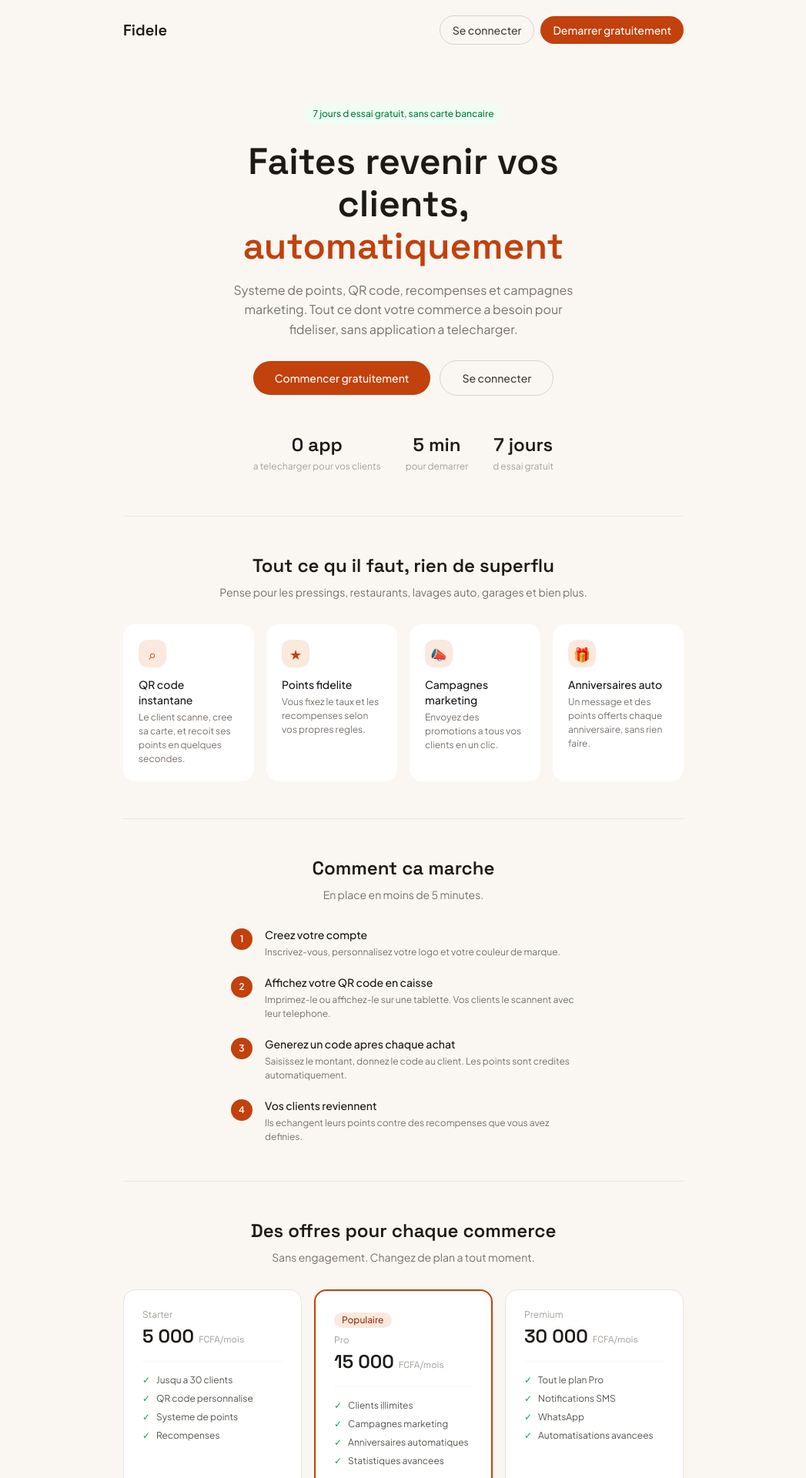
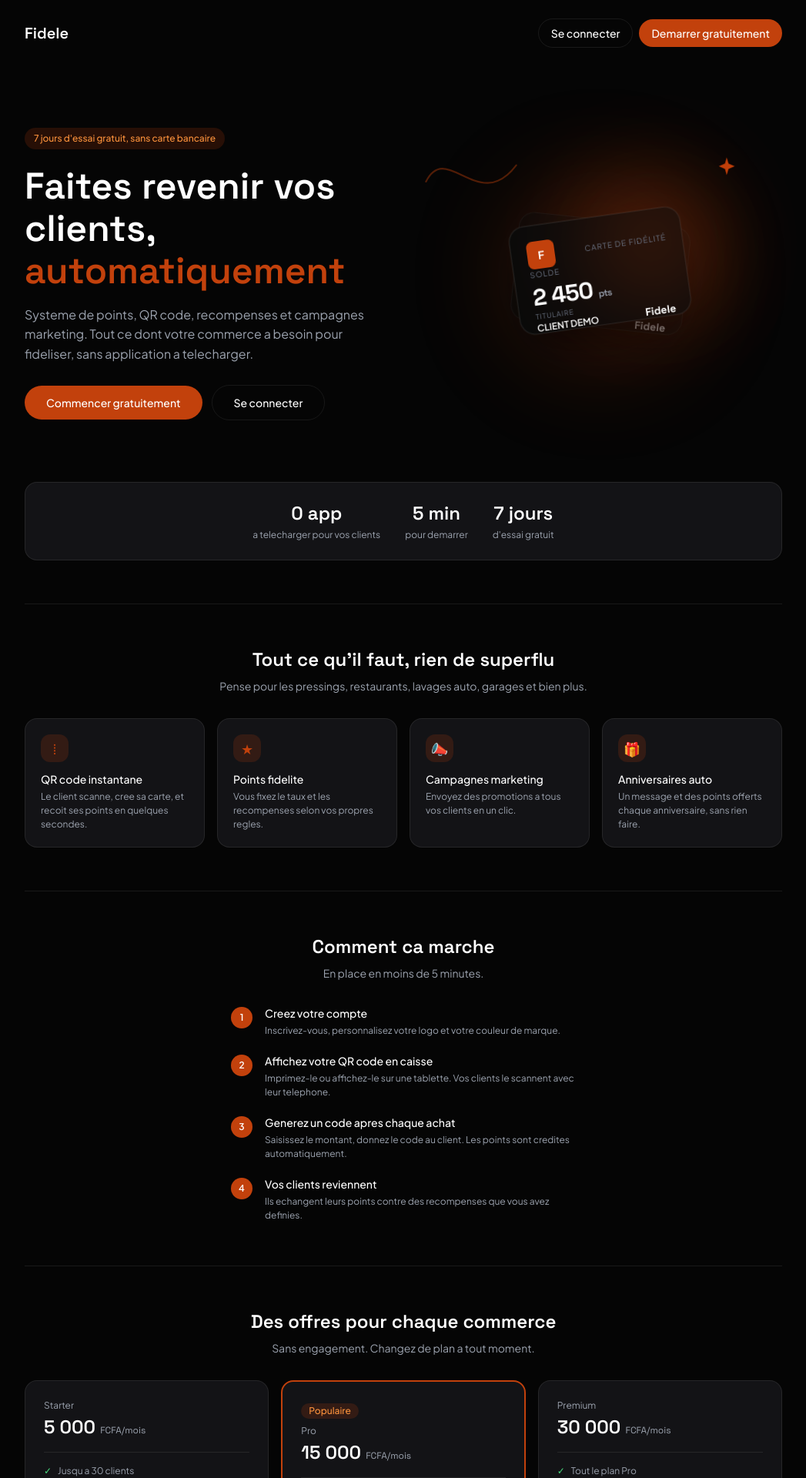
Before and after one commit to zato-nisrine/loyalty-dashboard, a Next.js app: page / in a window 1280 px wide. Shown: the top 1920 px of the page at 77% size, without its empty margins (116-1163 px from the left). Built offline with nearby package versions, Linux system fonts and the light colour scheme.

Commit message:
feat: refonte page d'accueil publique - theme sombre permanent, hero avec carte de fidelite flottante animee

```diff
--- a/app/globals.css
+++ b/app/globals.css
@@ -51,3 +51,47 @@ select {
   background-color: var(--surface);
   color: var(--foreground);
 }
+
+/* Animations - page d'accueil publique */
+@keyframes hero-card-float {
+  0%, 100% { transform: rotate(-8deg) translateY(0); }
+  50% { transform: rotate(-8deg) translateY(-14px); }
+}
+.hero-card-float {
+  animation: hero-card-float 5s ease-in-out infinite;
+}
+
+@keyframes hero-card-float-2 {
+  0%, 100% { transform: rotate(6deg) translateY(0); }
+  50% { transform: rotate(6deg) translateY(-10px); }
+}
+.hero-card-float-2 {
+  animation: hero-card-float-2 6s ease-in-out infinite;
+  animation-delay: 0.4s;
+}
+
+@keyframes sparkle-pulse {
+  0%, 100% { opacity: 0.35; transform: scale(0.9); }
+  50% { opacity: 1; transform: scale(1.15); }
+}
+.sparkle-pulse {
+  animation: sparkle-pulse 2.4s ease-in-out infinite;
+}
+
+@keyframes path-draw {
+  from { stroke-dashoffset: 500; }
+  to { stroke-dashoffset: 0; }
+}
+.path-draw {
+  stroke-dasharray: 500;
+  animation: path-draw 2.5s ease-out forwards;
+}
+
+@keyframes fade-in-up {
+  from { opacity: 0; transform: translateY(16px); }
+  to { opacity: 1; transform: translateY(0); }
+}
+.fade-in-up {
+  animation: fade-in-up 0.7s ease-out forwards;
+  opacity: 0;
+}
--- a/app/page.tsx
+++ b/app/page.tsx
@@ -1,99 +1,219 @@
 import Link from 'next/link'
+
+const DARK = {
+  bg: '#050505',
+  surface: '#131316',
+  surfaceMuted: '#1C1C21',
+  border: 'rgba(255, 255, 255, 0.08)',
+  text: '#F5F5F4',
+  textMuted: '#9CA3AF',
+  accent: '#C2410C',
+  accentLight: 'rgba(194, 65, 12, 0.18)',
+}
+
+function HeroCard({ variant }: { variant: 'front' | 'back' }) {
+  const isFront = variant === 'front'
+  return (
+    <div
+      className={isFront ? 'hero-card-float' : 'hero-card-float-2'}
+      style={{
+        position: 'absolute',
+        inset: 0,
+        borderRadius: 20,
+        background: '#0a0a0a',
+        border: '1px solid rgba(255,255,255,0.08)',
+        padding: 20,
+        boxShadow: isFront
+          ? '0 30px 60px -15px rgba(0,0,0,0.6), 0 0 0 1px rgba(255,255,255,0.05)'
+          : '0 20px 40px -10px rgba(0,0,0,0.5)',
+        zIndex: isFront ? 2 : 1,
+        opacity: isFront ? 1 : 0.55,
+      }}
+    >
+      <div
+        className="absolute -right-10 -top-10 h-40 w-40 rounded-full opacity-30 blur-3xl"
+        style={{ background: DARK.accent }}
+      />
+      <div className="relative z-10 flex h-full flex-col justify-between">
+        <div className="flex items-center justify-between">
+          <div
+            className="flex h-9 w-9 items-center justify-center rounded-lg text-sm font-bold text-white"
+            style={{ backgroundColor: DARK.accent }}
+          >
+            F
+          </div>
+          <p className="text-[10px] uppercase tracking-widest text-gray-500">Carte de fidélité</p>
+        </div>
+        <div>
+          <p className="text-[10px] uppercase tracking-widest text-gray-500 mb-1">Solde</p>
+          <p className="font-[family-name:var(--font-display)] text-3xl font-bold text-white tracking-tight">
+            2 450 <span className="text-xs font-semibold text-gray-400">pts</span>
+          </p>
+        </div>
+        <div className="flex items-end justify-between">
+          <div>
+            <p className="text-[9px] uppercase tracking-widest text-gray-500">Titulaire</p>
+            <p className="text-xs font-semibold text-white">CLIENT DEMO</p>
+          </div>
+          <p className="font-[family-name:var(--font-display)] text-sm font-bold text-white">Fidele</p>
+        </div>
+      </div>
+    </div>
+  )
+}
 
 export default function Home() {
   return (
-    <div className="min-h-screen bg-[#FAF7F2]">
-      <div className="mx-auto max-w-3xl px-5">
+    <div style={{ background: DARK.bg, color: DARK.text, minHeight: '100vh' }}>
+      <div className="mx-auto max-w-5xl px-5">
 
-        <nav className="flex items-center justify-between py-5">
-          <p className="font-[family-name:var(--font-display)] text-xl font-semibold text-stone-900">Fidele</p>
+        <nav className="flex items-center justify-between py-6">
+          <p className="font-[family-name:var(--font-display)] text-xl font-semibold text-white">Fidele</p>
           <div className="flex items-center gap-2">
-            <Link href="/login" className="rounded-full border border-stone-300 px-4 py-2 text-sm font-medium text-stone-700">
+            <Link
+              href="/login"
+              className="rounded-full border px-4 py-2 text-sm font-medium text-white"
+              style={{ borderColor: DARK.border }}
+            >
               Se connecter
             </Link>
-            <Link href="/register" className="rounded-full bg-[#C2410C] px-4 py-2 text-sm font-medium text-white">
+            <Link
+              href="/register"
+              className="rounded-full px-4 py-2 text-sm font-medium text-white"
+              style={{ backgroundColor: DARK.accent }}
+            >
               Demarrer gratuitement
             </Link>
           </div>
         </nav>
 
-        <section className="py-14 text-center">
-          <div className="mb-5 inline-flex items-center gap-1.5 rounded-full bg-green-50 px-3 py-1.5 text-xs font-medium text-green-700">
-            7 jours d essai gratuit, sans carte bancaire
+        <section className="relative grid gap-10 py-14 lg:grid-cols-2 lg:items-center lg:py-20">
+          <div className="relative z-10">
+            <div
+              className="mb-5 inline-flex items-center gap-1.5 rounded-full px-3 py-1.5 text-xs font-medium"
+              style={{ backgroundColor: DARK.accentLight, color: '#FB923C' }}
+            >
+              7 jours d'essai gratuit, sans carte bancaire
             </div>
-          <h1 className="mx-auto max-w-xl font-[family-name:var(--font-display)] text-4xl font-semibold text-stone-900 sm:text-5xl" style={{lineHeight: '1.15'}}>
-            Faites revenir vos clients, <span style={{color: '#C2410C'}}>automatiquement</span>
+            <h1
+              className="font-[family-name:var(--font-display)] text-4xl font-semibold text-white sm:text-5xl"
+              style={{ lineHeight: '1.15' }}
+            >
+              Faites revenir vos clients, <span style={{ color: DARK.accent }}>automatiquement</span>
             </h1>
-          <p className="mx-auto mt-4 max-w-md text-sm text-stone-500 sm:text-base" style={{lineHeight: '1.6'}}>
-            Systeme de points, QR code, recompenses et campagnes marketing. Tout ce dont votre commerce a besoin pour fideliser, sans application a telecharger.
+            <p className="mt-4 max-w-md text-sm sm:text-base" style={{ color: DARK.textMuted, lineHeight: '1.6' }}>
+              Systeme de points, QR code, recompenses et campagnes marketing. Tout ce dont votre commerce a besoin
+              pour fideliser, sans application a telecharger.
             </p>
-          <div className="mt-7 flex flex-wrap items-center justify-center gap-3">
-            <Link href="/register" className="rounded-full bg-[#C2410C] px-7 py-3 text-sm font-medium text-white">
+            <div className="mt-7 flex flex-wrap items-center gap-3">
+              <Link
+                href="/register"
+                className="rounded-full px-7 py-3 text-sm font-medium text-white"
+                style={{ backgroundColor: DARK.accent }}
+              >
                 Commencer gratuitement
               </Link>
-            <Link href="/login" className="rounded-full border border-stone-300 px-7 py-3 text-sm font-medium text-stone-700">
+              <Link
+                href="/login"
+                className="rounded-full border px-7 py-3 text-sm font-medium text-white"
+                style={{ borderColor: DARK.border }}
+              >
                 Se connecter
               </Link>
             </div>
+          </div>
 
-          <div className="mt-12 flex flex-wrap justify-center gap-8">
-            <div className="text-center">
-              <p className="font-[family-name:var(--font-display)] text-2xl font-semibold text-stone-900">0 app</p>
-              <p className="mt-1 text-xs text-stone-400">a telecharger pour vos clients</p>
-            </div>
-            <div className="text-center">
-              <p className="font-[family-name:var(--font-display)] text-2xl font-semibold text-stone-900">5 min</p>
-              <p className="mt-1 text-xs text-stone-400">pour demarrer</p>
-            </div>
-            <div className="text-center">
-              <p className="font-[family-name:var(--font-display)] text-2xl font-semibold text-stone-900">7 jours</p>
-              <p className="mt-1 text-xs text-stone-400">d essai gratuit</p>
+          <div className="relative mx-auto h-72 w-full max-w-sm lg:h-80">
+            <svg
+              className="pointer-events-none absolute -left-10 -top-6 h-32 w-32 opacity-40"
+              viewBox="0 0 120 120"
+              fill="none"
+            >
+              <path
+                className="path-draw"
+                d="M5 60 C 30 10, 70 100, 115 40"
+                stroke={DARK.accent}
+                strokeWidth="2"
+                strokeLinecap="round"
+              />
+            </svg>
+            <svg
+              className="sparkle-pulse pointer-events-none absolute right-4 top-2 h-6 w-6"
+              viewBox="0 0 24 24"
+              fill={DARK.accent}
+            >
+              <path d="M12 2 14 9 21 12 14 15 12 22 10 15 3 12 10 9Z" />
+            </svg>
+            <div
+              className="absolute left-1/2 top-1/2 h-64 w-64 -translate-x-1/2 -translate-y-1/2 rounded-full opacity-20 blur-3xl"
+              style={{ background: DARK.accent }}
+            />
+            <div className="absolute left-1/2 top-1/2 aspect-[1.586/1] w-56 -translate-x-1/2 -translate-y-1/2">
+              <HeroCard variant="back" />
+              <HeroCard variant="front" />
             </div>
           </div>
         </section>
 
-        <hr className="border-stone-200" />
+        <div
+          className="mb-14 flex flex-wrap justify-center gap-8 rounded-2xl px-8 py-6"
+          style={{ backgroundColor: DARK.surface, border: `1px solid ${DARK.border}` }}
+        >
+          <div className="text-center">
+            <p className="font-[family-name:var(--font-display)] text-2xl font-semibold text-white">0 app</p>
+            <p className="mt-1 text-xs" style={{ color: DARK.textMuted }}>a telecharger pour vos clients</p>
+          </div>
+          <div className="text-center">
+            <p className="font-[family-name:var(--font-display)] text-2xl font-semibold text-white">5 min</p>
+            <p className="mt-1 text-xs" style={{ color: DARK.textMuted }}>pour demarrer</p>
+          </div>
+          <div className="text-center">
+            <p className="font-[family-name:var(--font-display)] text-2xl font-semibold text-white">7 jours</p>
+            <p className="mt-1 text-xs" style={{ color: DARK.textMuted }}>d'essai gratuit</p>
+          </div>
+        </div>
 
-        <section className="py-12">
-          <h2 className="text-center font-[family-name:var(--font-display)] text-2xl font-semibold text-stone-900">Tout ce qu il faut, rien de superflu</h2>
-          <p className="mt-2 text-center text-sm text-stone-500">Pense pour les pressings, restaurants, lavages auto, garages et bien plus.</p>
+        <hr style={{ borderColor: DARK.border }} />
+
+        <section className="py-14">
+          <h2 className="text-center font-[family-name:var(--font-display)] text-2xl font-semibold text-white">
+            Tout ce qu'il faut, rien de superflu
+          </h2>
+          <p className="mt-2 text-center text-sm" style={{ color: DARK.textMuted }}>
+            Pense pour les pressings, restaurants, lavages auto, garages et bien plus.
+          </p>
           <div className="mt-8 grid grid-cols-2 gap-4 sm:grid-cols-4">
-            <div className="rounded-2xl bg-white p-5">
-              <div className="mb-3 flex h-9 w-9 items-center justify-center rounded-xl bg-[#FBE9DD]">
-                <span style={{color: '#C2410C', fontSize: '18px'}}>&#8981;</span>
+            {[
+              { icon: '\u2999', title: 'QR code instantane', desc: 'Le client scanne, cree sa carte, et recoit ses points en quelques secondes.' },
+              { icon: '\u2605', title: 'Points fidelite', desc: 'Vous fixez le taux et les recompenses selon vos propres regles.' },
+              { icon: '\uD83D\uDCE3', title: 'Campagnes marketing', desc: 'Envoyez des promotions a tous vos clients en un clic.' },
+              { icon: '\uD83C\uDF81', title: 'Anniversaires auto', desc: 'Un message et des points offerts chaque anniversaire, sans rien faire.' },
+            ].map((f) => (
+              <div
+                key={f.title}
+                className="rounded-2xl p-5"
+                style={{ backgroundColor: DARK.surface, border: `1px solid ${DARK.border}` }}
+              >
+                <div
+                  className="mb-3 flex h-9 w-9 items-center justify-center rounded-xl"
+                  style={{ backgroundColor: DARK.accentLight }}
+                >
+                  <span style={{ color: DARK.accent, fontSize: '18px' }}>{f.icon}</span>
                 </div>
-              <p className="text-sm font-medium text-stone-900">QR code instantane</p>
-              <p className="mt-1 text-xs text-stone-500" style={{lineHeight: '1.5'}}>Le client scanne, cree sa carte, et recoit ses points en quelques secondes.</p>
+                <p className="text-sm font-medium text-white">{f.title}</p>
+                <p className="mt-1 text-xs" style={{ color: DARK.textMuted, lineHeight: '1.5' }}>{f.desc}</p>
               </div>
-            <div className="rounded-2xl bg-white p-5">
-              <div className="mb-3 flex h-9 w-9 items-center justify-center rounded-xl bg-[#FBE9DD]">
-                <span style={{color: '#C2410C', fontSize: '18px'}}>&#9733;</span>
-              </div>
-              <p className="text-sm font-medium text-stone-900">Points fidelite</p>
-              <p className="mt-1 text-xs text-stone-500" style={{lineHeight: '1.5'}}>Vous fixez le taux et les recompenses selon vos propres regles.</p>
-            </div>
-            <div className="rounded-2xl bg-white p-5">
-              <div className="mb-3 flex h-9 w-9 items-center justify-center rounded-xl bg-[#FBE9DD]">
-                <span style={{color: '#C2410C', fontSize: '18px'}}>&#128227;</span>
-              </div>
-              <p className="text-sm font-medium text-stone-900">Campagnes marketing</p>
-              <p className="mt-1 text-xs text-stone-500" style={{lineHeight: '1.5'}}>Envoyez des promotions a tous vos clients en un clic.</p>
-            </div>
-            <div className="rounded-2xl bg-white p-5">
-              <div className="mb-3 flex h-9 w-9 items-center justify-center rounded-xl bg-[#FBE9DD]">
-                <span style={{color: '#C2410C', fontSize: '18px'}}>&#127873;</span>
-              </div>
-              <p className="text-sm font-medium text-stone-900">Anniversaires auto</p>
-              <p className="mt-1 text-xs text-stone-500" style={{lineHeight: '1.5'}}>Un message et des points offerts chaque anniversaire, sans rien faire.</p>
-            </div>
+            ))}
           </div>
         </section>
 
-        <hr className="border-stone-200" />
+        <hr style={{ borderColor: DARK.border }} />
 
-        <section className="py-12">
-          <h2 className="text-center font-[family-name:var(--font-display)] text-2xl font-semibold text-stone-900">Comment ca marche</h2>
-          <p className="mt-2 text-center text-sm text-stone-500">En place en moins de 5 minutes.</p>
+        <section className="py-14">
+          <h2 className="text-center font-[family-name:var(--font-display)] text-2xl font-semibold text-white">
+            Comment ca marche
+          </h2>
+          <p className="mt-2 text-center text-sm" style={{ color: DARK.textMuted }}>En place en moins de 5 minutes.</p>
           <div className="mx-auto mt-8 max-w-md space-y-5">
             {[
               { n: '1', t: 'Creez votre compte', d: 'Inscrivez-vous, personnalisez votre logo et votre couleur de marque.' },
@@ -102,69 +222,106 @@ export default function Home() {
               { n: '4', t: 'Vos clients reviennent', d: 'Ils echangent leurs points contre des recompenses que vous avez definies.' },
             ].map((step) => (
               <div key={step.n} className="flex items-start gap-4">
-                <div className="flex h-7 w-7 flex-shrink-0 items-center justify-center rounded-full text-xs font-semibold text-white" style={{backgroundColor: '#C2410C', marginTop: '2px'}}>
+                <div
+                  className="flex h-7 w-7 flex-shrink-0 items-center justify-center rounded-full text-xs font-semibold text-white"
+                  style={{ backgroundColor: DARK.accent, marginTop: '2px' }}
+                >
                   {step.n}
                 </div>
                 <div>
-                  <p className="text-sm font-medium text-stone-900">{step.t}</p>
-                  <p className="mt-1 text-xs text-stone-500" style={{lineHeight: '1.5'}}>{step.d}</p>
+                  <p className="text-sm font-medium text-white">{step.t}</p>
+                  <p className="mt-1 text-xs" style={{ color: DARK.textMuted, lineHeight: '1.5' }}>{step.d}</p>
                 </div>
               </div>
             ))}
           </div>
         </section>
 
-        <hr className="border-stone-200" />
+        <hr style={{ borderColor: DARK.border }} />
 
-        <section className="py-12">
-          <h2 className="text-center font-[family-name:var(--font-display)] text-2xl font-semibold text-stone-900">Des offres pour chaque commerce</h2>
-          <p className="mt-2 text-center text-sm text-stone-500">Sans engagement. Changez de plan a tout moment.</p>
+        <section className="py-14">
+          <h2 className="text-center font-[family-name:var(--font-display)] text-2xl font-semibold text-white">
+            Des offres pour chaque commerce
+          </h2>
+          <p className="mt-2 text-center text-sm" style={{ color: DARK.textMuted }}>
+            Sans engagement. Changez de plan a tout moment.
+          </p>
           <div className="mt-8 grid grid-cols-1 gap-4 sm:grid-cols-3">
-            <div className="rounded-2xl border border-stone-200 bg-white p-6">
-              <p className="text-xs text-stone-400">Starter</p>
-              <p className="mt-1 font-[family-name:var(--font-display)] text-2xl font-semibold text-stone-900">5 000 <span className="text-xs font-normal text-stone-400">FCFA/mois</span></p>
-              <hr className="my-4 border-stone-100" />
+            <div className="rounded-2xl p-6" style={{ backgroundColor: DARK.surface, border: `1px solid ${DARK.border}` }}>
+              <p className="text-xs" style={{ color: DARK.textMuted }}>Starter</p>
+              <p className="mt-1 font-[family-name:var(--font-display)] text-2xl font-semibold text-white">
+                5 000 <span className="text-xs font-normal" style={{ color: DARK.textMuted }}>FCFA/mois</span>
+              </p>
+              <hr className="my-4" style={{ borderColor: DARK.border }} />
               {['Jusqu a 30 clients', 'QR code personnalise', 'Systeme de points', 'Recompenses'].map((f) => (
-                <p key={f} className="mb-2 flex items-center gap-2 text-xs text-stone-600">
-                  <span style={{color: '#16a34a'}}>&#10003;</span> {f}
+                <p key={f} className="mb-2 flex items-center gap-2 text-xs" style={{ color: DARK.textMuted }}>
+                  <span style={{ color: '#4ade80' }}>&#10003;</span> {f}
                 </p>
               ))}
             </div>
-            <div className="rounded-2xl border-2 bg-white p-6" style={{borderColor: '#C2410C'}}>
-              <span className="inline-block rounded-full bg-[#FBE9DD] px-2.5 py-0.5 text-xs font-medium text-[#9A3412] mb-2">Populaire</span>
-              <p className="text-xs text-stone-400">Pro</p>
-              <p className="mt-1 font-[family-name:var(--font-display)] text-2xl font-semibold text-stone-900">15 000 <span className="text-xs font-normal text-stone-400">FCFA/mois</span></p>
-              <hr className="my-4 border-stone-100" />
+            <div className="rounded-2xl p-6" style={{ backgroundColor: DARK.surface, border: `2px solid ${DARK.accent}` }}>
+              <span
+                className="mb-2 inline-block rounded-full px-2.5 py-0.5 text-xs font-medium"
+                style={{ backgroundColor: DARK.accentLight, color: '#FB923C' }}
+              >
+                Populaire
+              </span>
+              <p className="text-xs" style={{ color: DARK.textMuted }}>Pro</p>
+              <p className="mt-1 font-[family-name:var(--font-display)] text-2xl font-semibold text-white">
+                15 000 <span className="text-xs font-normal" style={{ color: DARK.textMuted }}>FCFA/mois</span>
+              </p>
+              <hr className="my-4" style={{ borderColor: DARK.border }} />
               {['Clients illimites', 'Campagnes marketing', 'Anniversaires automatiques', 'Statistiques avancees'].map((f) => (
-                <p key={f} className="mb-2 flex items-center gap-2 text-xs text-stone-600">
-                  <span style={{color: '#16a34a'}}>&#10003;</span> {f}
+                <p key={f} className="mb-2 flex items-center gap-2 text-xs" style={{ color: DARK.textMuted }}>
+                  <span style={{ color: '#4ade80' }}>&#10003;</span> {f}
                 </p>
               ))}
             </div>
-            <div className="rounded-2xl border border-stone-200 bg-white p-6">
-              <p className="text-xs text-stone-400">Premium</p>
-              <p className="mt-1 font-[family-name:var(--font-display)] text-2xl font-semibold text-stone-900">30 000 <span className="text-xs font-normal text-stone-400">FCFA/mois</span></p>
-              <hr className="my-4 border-stone-100" />
+            <div className="rounded-2xl p-6" style={{ backgroundColor: DARK.surface, border: `1px solid ${DARK.border}` }}>
+              <p className="text-xs" style={{ color: DARK.textMuted }}>Premium</p>
+              <p className="mt-1 font-[family-name:var(--font-display)] text-2xl font-semibold text-white">
+                30 000 <span className="text-xs font-normal" style={{ color: DARK.textMuted }}>FCFA/mois</span>
+              </p>
+              <hr className="my-4" style={{ borderColor: DARK.border }} />
               {['Tout le plan Pro', 'Notifications SMS', 'WhatsApp', 'Automatisations avancees'].map((f) => (
-                <p key={f} className="mb-2 flex items-center gap-2 text-xs text-stone-600">
-                  <span style={{color: '#16a34a'}}>&#10003;</span> {f}
+                <p key={f} className="mb-2 flex items-center gap-2 text-xs" style={{ color: DARK.textMuted }}>
+                  <span style={{ color: '#4ade80' }}>&#10003;</span> {f}
                 </p>
               ))}
             </div>
           </div>
-          <p className="mt-4 text-center text-xs text-stone-400">7 jours d essai gratuit sur tous les plans. Aucune carte bancaire requise.</p>
+          <p className="mt-4 text-center text-xs" style={{ color: DARK.textMuted }}>
+            7 jours d'essai gratuit sur tous les plans. Aucune carte bancaire requise.
+          </p>
         </section>
 
-        <section className="mb-10 rounded-2xl p-10 text-center" style={{backgroundColor: '#1C1917'}}>
-          <h2 className="font-[family-name:var(--font-display)] text-2xl font-semibold" style={{color: '#FAF7F2'}}>Pret a fideliser vos clients ?</h2>
-          <p className="mt-2 text-sm" style={{color: '#A8A29E'}}>Commencez gratuitement aujourd hui. Votre premier QR code en 5 minutes.</p>
-          <Link href="/register" className="mt-6 inline-block rounded-full bg-[#C2410C] px-8 py-3 text-sm font-medium text-white">
+        <section
+          className="relative mb-10 overflow-hidden rounded-2xl p-10 text-center"
+          style={{ backgroundColor: DARK.surface, border: `1px solid ${DARK.border}` }}
+        >
+          <div
+            className="absolute -right-16 -top-16 h-48 w-48 rounded-full opacity-20 blur-3xl"
+            style={{ background: DARK.accent }}
+          />
+          <h2 className="relative font-[family-name:var(--font-display)] text-2xl font-semibold text-white">
+            Pret a fideliser vos clients ?
+          </h2>
+          <p className="relative mt-2 text-sm" style={{ color: DARK.textMuted }}>
+            Commencez gratuitement aujourd'hui. Votre premier QR code en 5 minutes.
+          </p>
+          <Link
+            href="/register"
+            className="relative mt-6 inline-block rounded-full px-8 py-3 text-sm font-medium text-white"
+            style={{ backgroundColor: DARK.accent }}
+          >
             Creer mon compte gratuitement
           </Link>
         </section>
 
-        <footer className="border-t border-stone-200 py-6 text-center">
-          <p className="text-xs text-stone-400">Fidele — Plateforme de fidelisation pour commerces et entreprises</p>
+        <footer className="border-t py-6 text-center" style={{ borderColor: DARK.border }}>
+          <p className="text-xs" style={{ color: DARK.textMuted }}>
+            Fidele — Plateforme de fidelisation pour commerces et entreprises
+          </p>
         </footer>
 
       </div>
```
Lines whose indentation alone changed are shown as unchanged.
